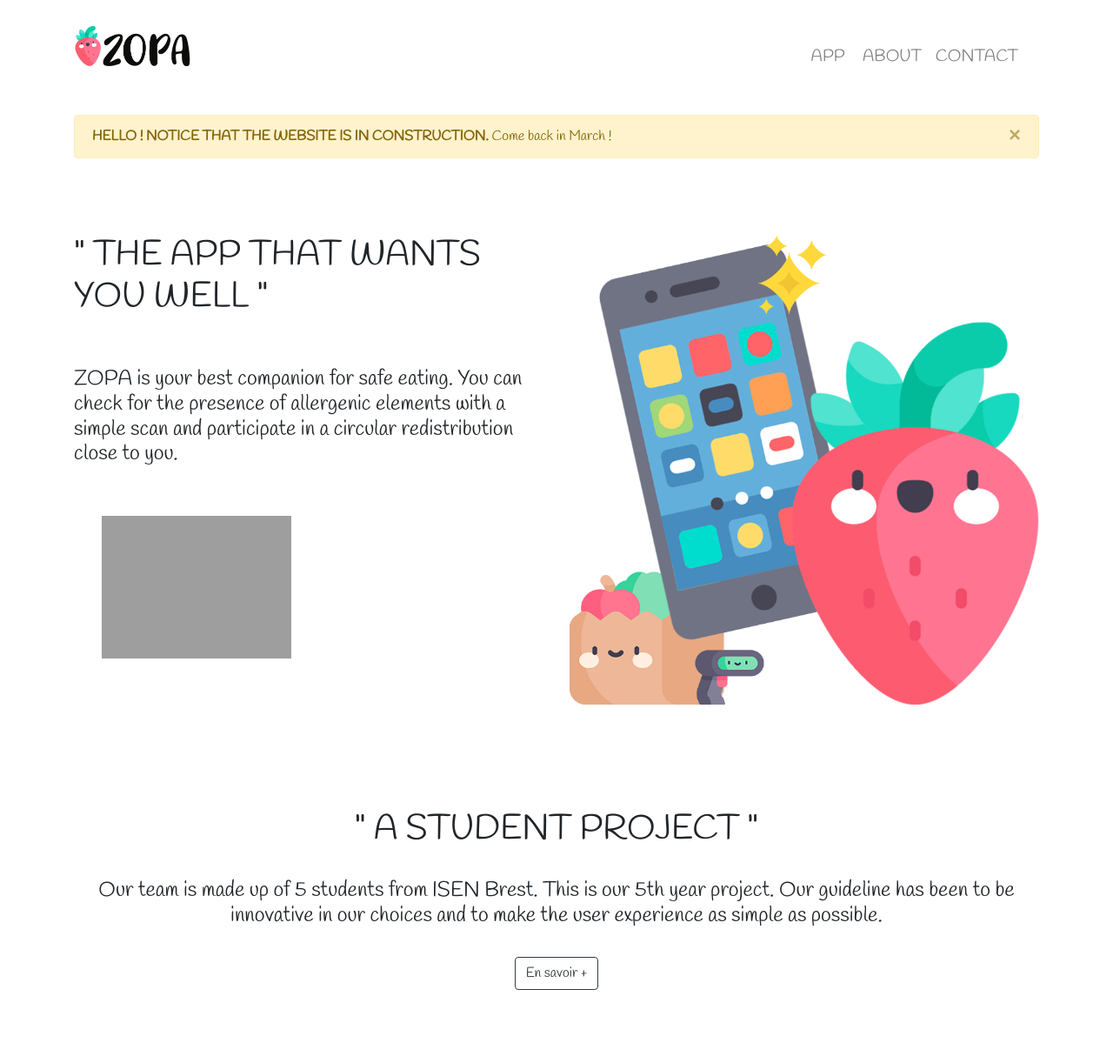
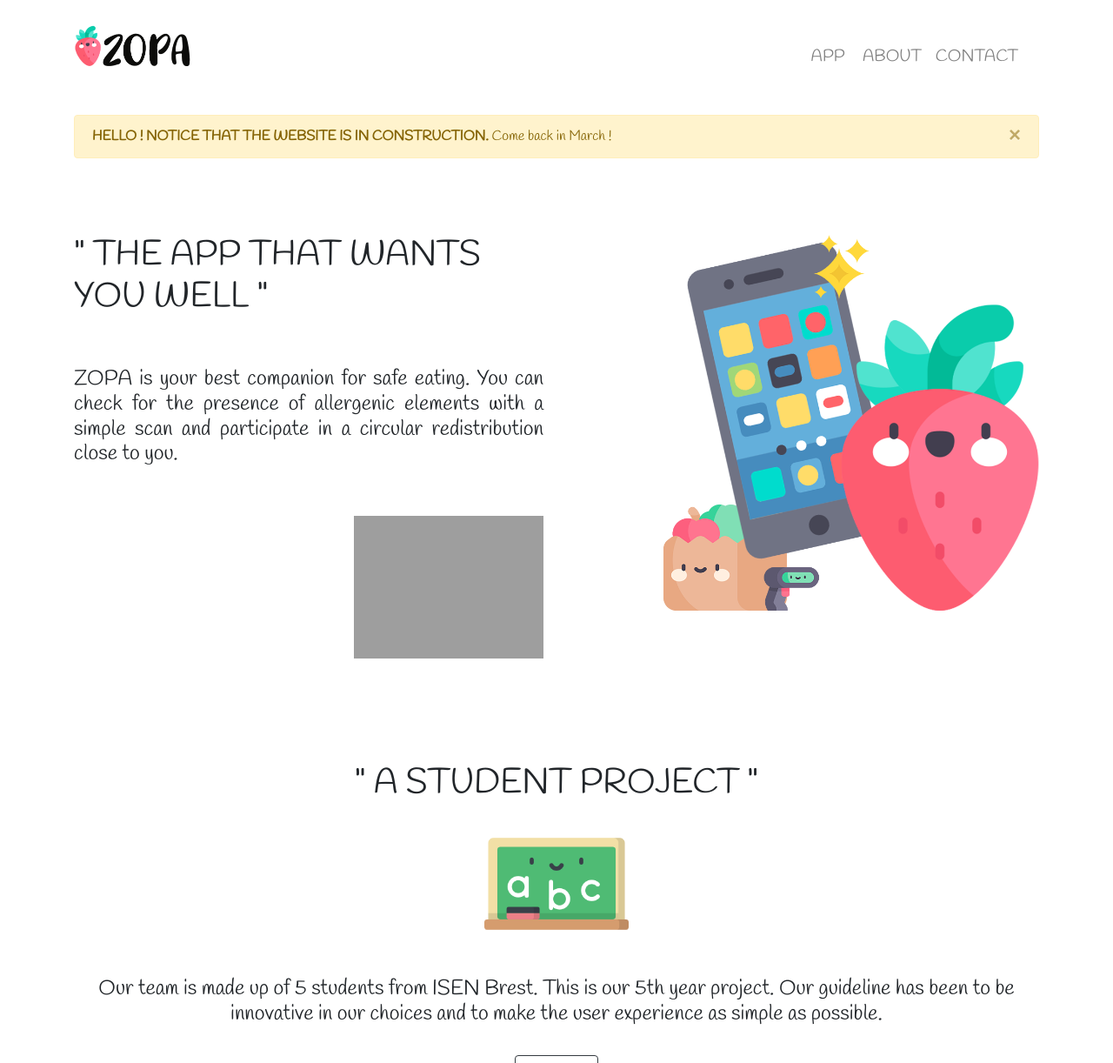
Before and after one commit to lbleo/zopa, a PHP site: page / in a window 1280 px wide. Shown: the top 1222 px of the page at 87% size. Run offline with PHP 8.4, Linux system fonts and the light colour scheme; some libraries are stand-ins or nearby versions; grey boxes are pictures that could not be loaded.

Commit message:
commit18

```diff
--- a/index.html
+++ b/index.html
@@ -90,20 +90,20 @@
         <br>
         <br>
 
-        <h2>ZOPA is your best companion for safe eating. You can check for the presence of allergenic elements with a simple scan and participate in a circular redistribution close to you.</h2>
+        <h2 align="justify">ZOPA is your best companion for safe eating. You can check for the presence of allergenic elements with a simple scan and participate in a circular redistribution close to you.</h2>
 
         <br>
         <br>
 
-        <a href='https://play.google.com/store/apps/details?id=com.westcloud.calcul&gl=FR&pcampaignid=pcampaignidMKT-Other-global-all-co-prtnr-py-PartBadge-Mar2515-1'
+        <a class="float-right" href='https://play.google.com/store/apps/details?id=com.westcloud.calcul&gl=FR&pcampaignid=pcampaignidMKT-Other-global-all-co-prtnr-py-PartBadge-Mar2515-1'
         onclick="window.open(this.href); return false;">
           <img alt='Get it on Google Play' src='https://play.google.com/intl/en_us/badges/static/images/badges/en_badge_web_generic.png' style="width:250px; height:auto; padding-left:2rem"/></a>
 
       </div>
 
-      <div class="col">
-        <img src="dist/img/illustrationPrincipale.png"  alt="Illustration_ZOPA_1" style="width:100%; height:auto">
-      </div>
+        <div class="col">
+          <img class="float-right"src="dist/img/illustrationPrincipale.png"  alt="Illustration_ZOPA_1" style="width:80%; height:auto">
+        </div>
 
     </div>
   </div>
@@ -121,6 +121,9 @@
       <div class="text-center">
       <h1>" A STUDENT PROJECT "</h1>
 
+      <img src="dist/img/blackboard.png"  alt="Illustration_Student_1" style="width:15%; height:auto">
+
+      <br>
       <br>
 
       <h2>Our team is made up of 5 students from ISEN Brest.
```
Also changed, not shown: scss/my_css.scss (+5 -3 lines), dist/img/blackboard.png (added).
